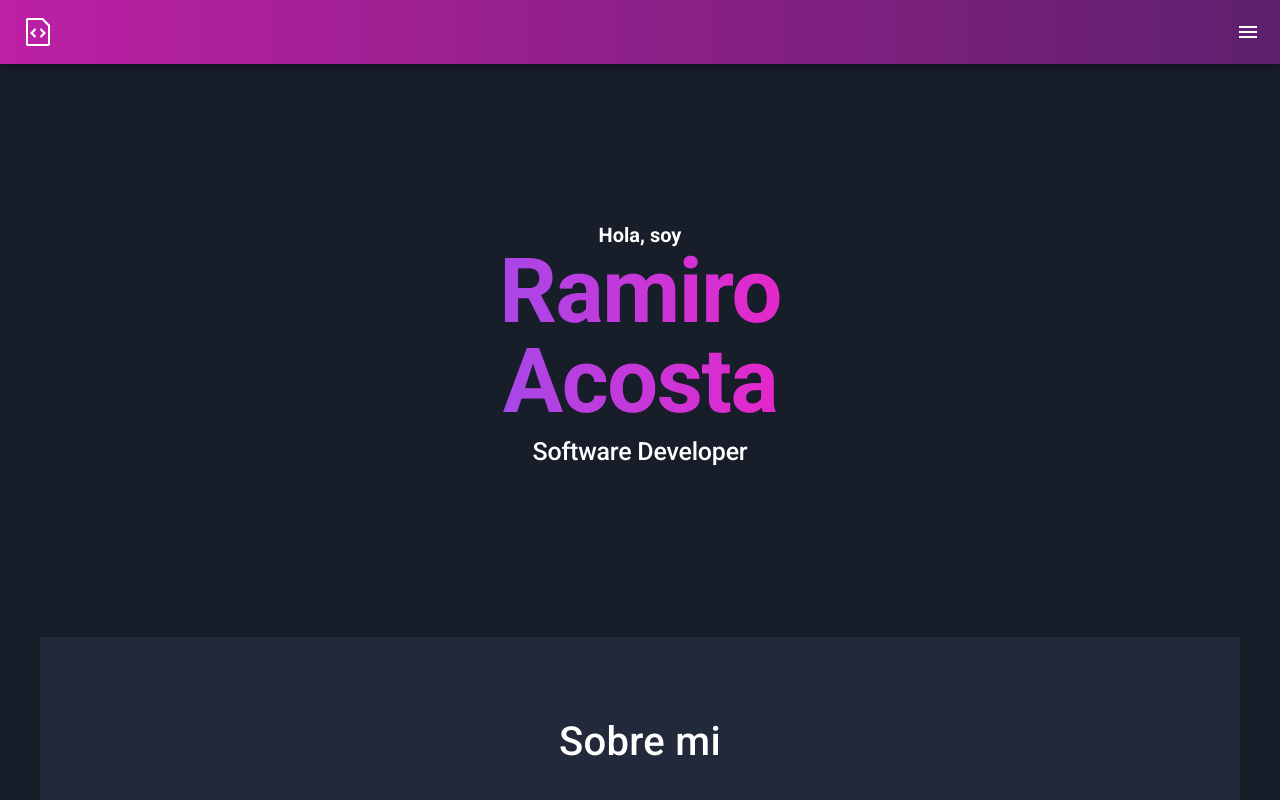
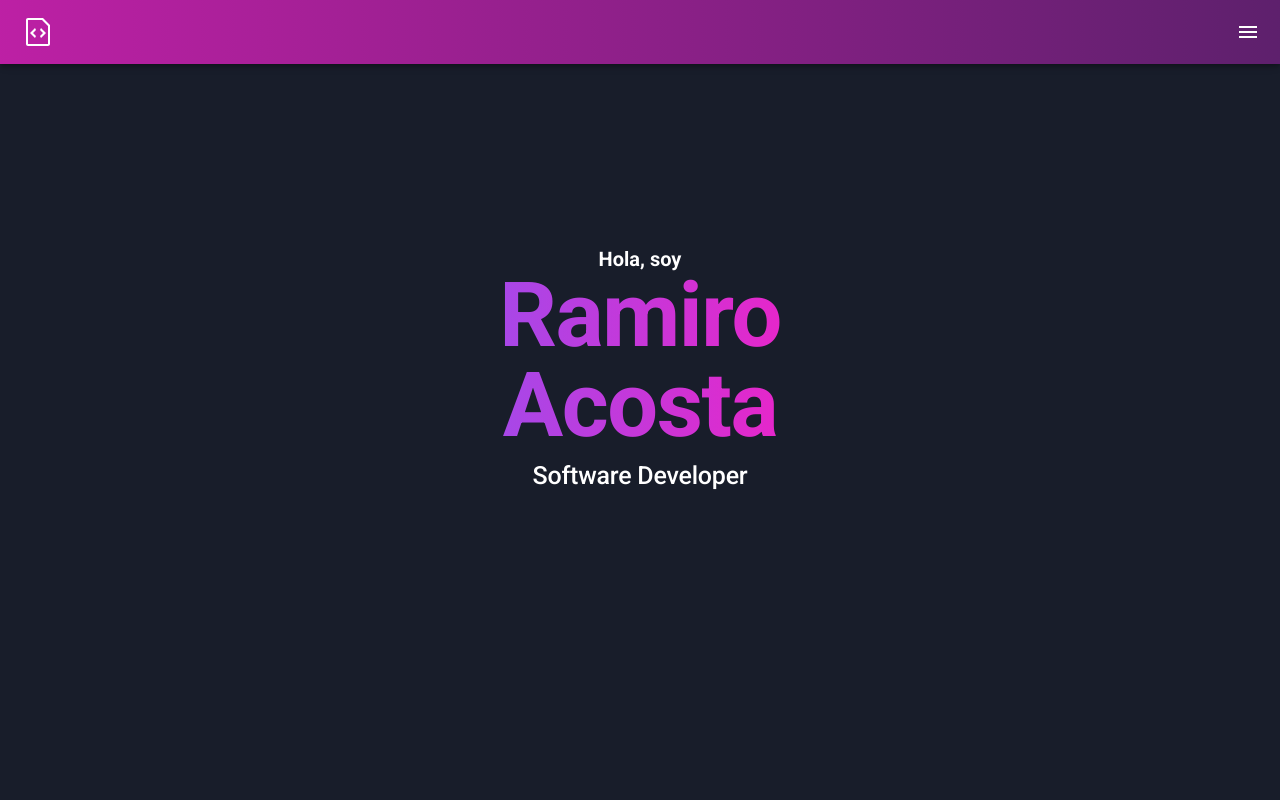
Before and after one commit to RamiroAcostaDev/myPortfolio, a Next.js app: page / in a window 1280 px wide. Shown: the top 800 px of the page. Built offline with nearby package versions, Linux system fonts and the light colour scheme; grey boxes are pictures that could not be loaded; a web font is replaced by a local one.

Commit message:
hero section adapted to responsive desing

```diff
--- a/app/components/Hero.jsx
+++ b/app/components/Hero.jsx
@@ -25,8 +25,8 @@ export default function Hero() {
         justifyContent={"center"}
         alignItems={"center"}
         flexDirection={"column"}
-        paddingTop={{ xs: 25, lg: 20 }}
-        paddingBottom={{ xs: 27.7, lg: 20 }}
+        paddingTop={{ xs: 25, md: "23vh" }}
+        paddingBottom={{ xs: 27.7, md: "40vh" }}
       >
         <Typography
           variant="h3"
```
